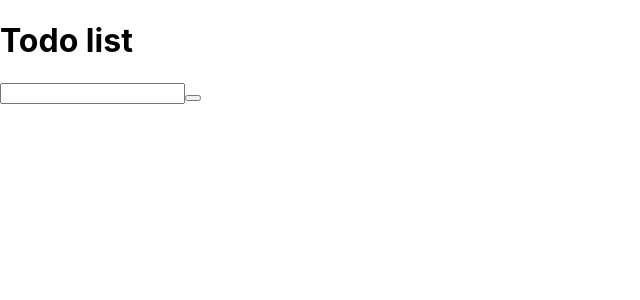
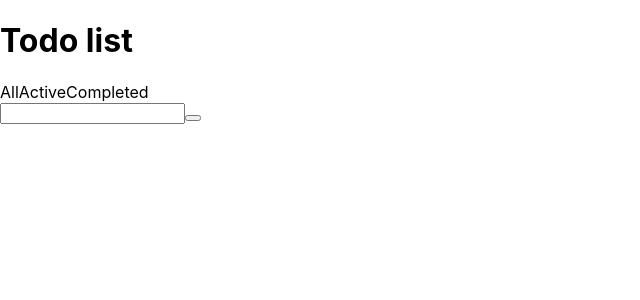
Before and after one commit to svhelp/SimpleToDoApp, a React (Create React App) app in the folder UI/: page / in a window 1280 px wide. Shown: the top 300 px of the page, without its empty margins (0-640 px from the left). Built offline with nearby package versions, Linux system fonts and the light colour scheme.

Commit message:
- implemented filter;

```diff
--- a/UI/src/App.tsx
+++ b/UI/src/App.tsx
@@ -2,7 +2,8 @@ import React, { useEffect } from 'react';
 import './App.css';
 import { useAppDispatch } from './App/hooks';
 import { initialFetchAsync } from './Features/TodoList/thunks';
-import { TodoList } from './Features/TodoList/TodoList';
+import { TodoList } from './Features/TodoList/Components/TodoList';
+import { TodosFilterSelector } from './Features/TodoList/Components/TodosFilterSelector';
 
 function App() {
   const dispatch = useAppDispatch();
@@ -14,6 +15,7 @@ function App() {
   return (
     <div className="app">
       <h1>Todo list</h1>
+      <TodosFilterSelector />
       <TodoList />
     </div>
   );
--- a/UI/src/Features/TodoListItem/TodoListItem.tsx
+++ b/UI/src/Features/TodoList/Components/TodoListItem.tsx
@@ -1,7 +1,7 @@
 import { useCallback, useState } from "react";
-import { useAppDispatch } from "../../App/hooks";
-import { ITodoItem } from "../../Sdk/models";
-import { removeTodoAsync, updateTodoAsync } from "../TodoList/thunks";
+import { useAppDispatch } from "../../../App/hooks";
+import { ITodoItem } from "../../../Sdk/models";
+import { removeTodoAsync, updateTodoAsync } from "../thunks";
 
 interface IProps {
     item: ITodoItem;
--- /dev/null
+++ b/UI/src/Features/TodoList/Components/TodosFilterSelector.tsx
@@ -0,0 +1,20 @@
+import { useCallback } from "react";
+import { useAppDispatch } from "../../../App/hooks";
+import { TodoStatus } from "../../../Sdk/models";
+import { setFilter } from "../todoListSlice";
+
+
+export function TodosFilterSelector(){
+    const dispatch = useAppDispatch();
+
+    const selectFilterType = useCallback((filterType: TodoStatus) => {
+        dispatch(setFilter(filterType));
+    }, []);
+
+    return (
+        <div>
+            <a onClick={() => selectFilterType(TodoStatus.All)}>All</a>
+            <a onClick={() => selectFilterType(TodoStatus.Active)}>Active</a>
+            <a onClick={() => selectFilterType(TodoStatus.Completed)}>Completed</a>
+        </div>);
+}
--- a/UI/src/Features/TodoList/selector.ts
+++ b/UI/src/Features/TodoList/selector.ts
@@ -1,5 +1,15 @@
 import { RootState } from "../../App/store";
+import { TodoStatus } from "../../Sdk/models";
 
-export const selectTodoItems = (state: RootState) => state.todoList.items.slice().sort((a, b) => b.id - a.id);
+export const selectTodoItems = (state: RootState) => {
+    switch (state.todoList.filter) {
+        case TodoStatus.All:
+            return state.todoList.items.slice().sort((a, b) => b.id - a.id);
+        case TodoStatus.Active:
+            return state.todoList.items.filter(x => !x.isCompleted).sort((a, b) => b.id - a.id);
+        case TodoStatus.Completed:
+            return state.todoList.items.filter(x => x.isCompleted).sort((a, b) => b.id - a.id);
+    }
+}
 
 export const selectStatus = (state: RootState) => state.todoList.status;
--- a/UI/src/Features/TodoList/todoListSlice.ts
+++ b/UI/src/Features/TodoList/todoListSlice.ts
@@ -1,14 +1,16 @@
 import { createSlice, PayloadAction } from '@reduxjs/toolkit';
-import { ITodoItem } from '../../Sdk/models';
+import { ITodoItem, TodoStatus } from '../../Sdk/models';
 import { addTodoAsync, initialFetchAsync, removeTodoAsync, updateTodoAsync } from './thunks';
 import { IUpdateItemPayload } from './todoListApi';
 
 export interface TodoListState {
+    filter: TodoStatus,
     items: ITodoItem[];
     status: 'idle' | 'loading' | 'failed';
 }
 
 const initialState: TodoListState = {
+    filter: TodoStatus.All,
     items: [],
     status: 'idle',
 };
@@ -17,6 +19,9 @@ export const todoListSlice = createSlice({
     name: 'todoList',
     initialState,
     reducers: {
+        setFilter: (state, action: PayloadAction<TodoStatus>) => {
+            state.filter = action.payload;
+        },
         addItem: (state, action: PayloadAction<ITodoItem>) => {
             const newItem = action.payload;
             state.items.push(newItem);
@@ -67,6 +72,6 @@ export const todoListSlice = createSlice({
     },
 });
 
-export const { addItem, removeItem, updateItem } = todoListSlice.actions;
+export const { setFilter, addItem, removeItem, updateItem } = todoListSlice.actions;
 
 export default todoListSlice.reducer;
--- a/UI/src/Sdk/models.ts
+++ b/UI/src/Sdk/models.ts
@@ -9,3 +9,9 @@ export interface ICommandResult<T> {
     isSucessful: boolean;
     data?: T | undefined,
 }
+
+export enum TodoStatus {
+    All,
+    Active,
+    Completed,
+}
```
Also changed, not shown: UI/src/Features/TodoList/Components/TodoList.tsx (renamed from UI/src/Features/TodoList/TodoList.tsx, +4 -4 lines), UI/src/Features/TodoList/Components/Counter.module.css (renamed from UI/src/Features/TodoList/Counter.module.css).
